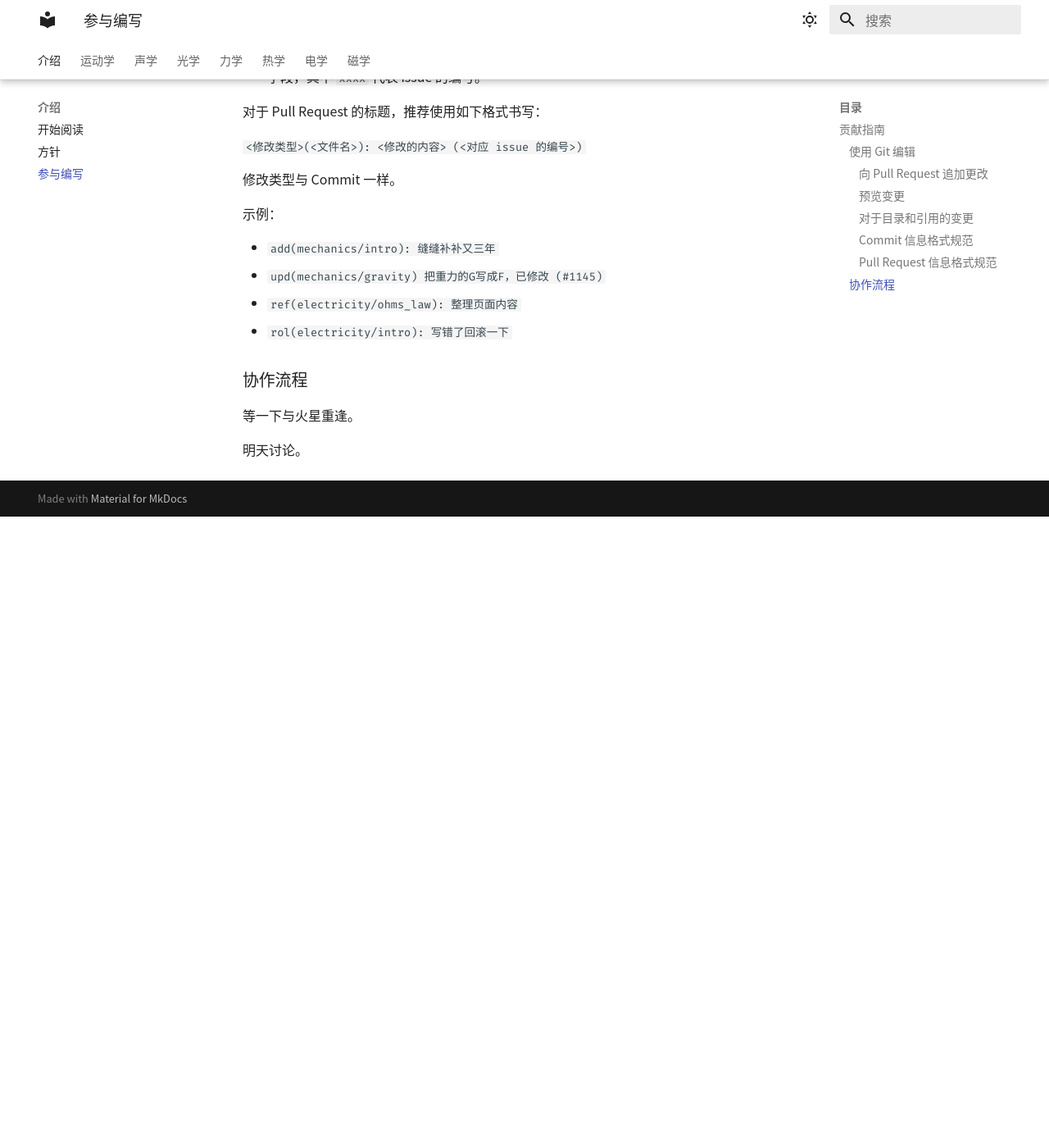
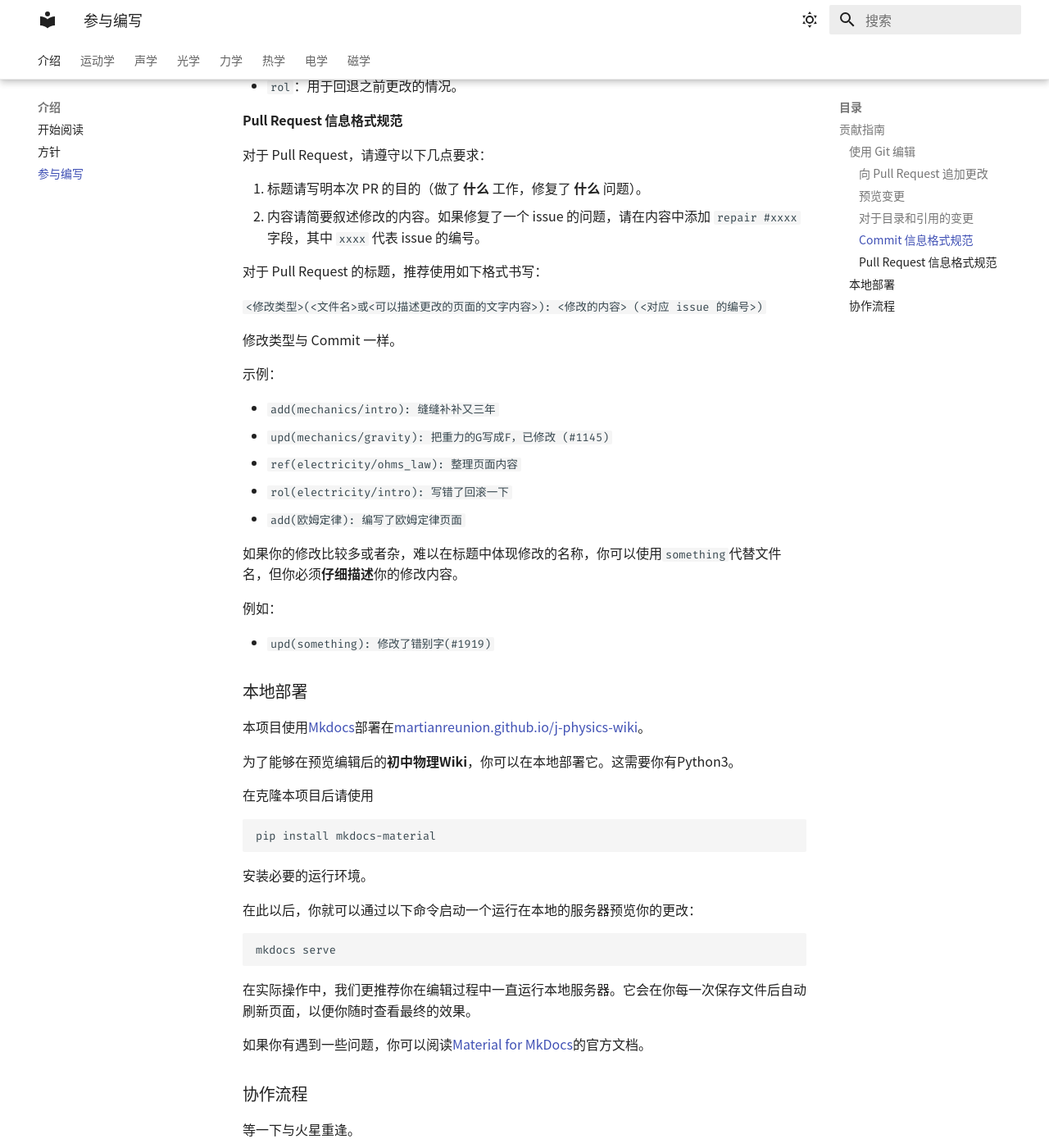
Before and after one commit to MartianReunion/j-physics-wiki, an MkDocs documentation site: the page built from docs/intro/how.md, in a window 1280 px wide and 1400 px high, scrolled down 2162 px. Shown: the whole window at 82% size. Built offline with MkDocs 1.6.1 and Material for MkDocs 9.7.7, drawn with Linux system fonts in a browser that asks for light colours; before the commit the page ends 2792 px from its top, so only the background shows below that; some of the changed text lies outside the part shown.

Commit message:
ref(intro/how): 添加本地部署段落，修改格式内容

````diff
--- a/docs/intro/how.md
+++ b/docs/intro/how.md
@@ -36,13 +36,19 @@
 
 在 clone 下来的本地分支仓库中继续进行修改，并提交（commit）以及推送（push）这些更改即可。你的更改会被自动追加在 Pull Request 中。
 
+!!! note "给管理员的特别提醒"
+
+    为了保持内容的完整性与安全性，本仓库开启了`main`分支保护，虽然你可以直接写入仓库，但你必须通过PR向`main`分支添加内容。
+
 #### 预览变更
 
-您在本地写好md文件就可以用 **vecode** 或者 **typora** 等软件预览变更。注意检查格式问题。
+您在本地写好md文件就可以用 **vscode**或**typora**等软件预览变更。注意检查格式问题。
+
+如果你的软件不能预览Mkdocs的一些扩展语法，或者你想预览页面部署后的状态，你可以参考[本地部署](#本地部署)这一节的内容。
 
 #### 对于目录和引用的变更
 
-通常情况下，如果您需要添加一个新页面，或者修改已有页面在目录中的链接，您就需要对 [`mkdocs.yml`](https://github.com/OI-wiki/OI-wiki/blob/master/mkdocs.yml) 文件作出改动。
+通常情况下，如果您需要添加一个新页面，或者修改已有页面在目录中的链接，您就需要对 [`mkdocs.yml`](https://github.com/MartianReunion/j-physics-wiki/blob/main/mkdocs.yml) 文件作出改动。
 
 添加新页面可以参考既有的格式。但除非是进行重构或修正名词，否则 **我们不建议对既有页面的引用链接进行修改**，Pull Requests 中不必要的修改也将被驳回。
 
@@ -55,7 +61,7 @@
 
 对于 commit 摘要，请按照如下格式书写：
 
-`<修改类型>(<文件名>): <修改的内容>`
+`<修改类型>(<文件名>或<可以描述更改的页面的文字内容>): <修改的内容>`
 
 修改类型分为如下几类：
 
@@ -73,16 +79,47 @@
 
 对于 Pull Request 的标题，推荐使用如下格式书写：
 
-`<修改类型>(<文件名>): <修改的内容> (<对应 issue 的编号>) `
+`<修改类型>(<文件名>或<可以描述更改的页面的文字内容>): <修改的内容> (<对应 issue 的编号>) `
 
 修改类型与 Commit 一样。
 
 示例：
 
 - `add(mechanics/intro): 缝缝补补又三年`
-- `upd(mechanics/gravity) 把重力的G写成F，已修改 (#1145)`
+- `upd(mechanics/gravity): 把重力的G写成F，已修改 (#1145)`
 - `ref(electricity/ohms_law): 整理页面内容`
 - `rol(electricity/intro): 写错了回滚一下`
+- `add(欧姆定律): 编写了欧姆定律页面`
+
+如果你的修改比较多或者杂，难以在标题中体现修改的名称，你可以使用`something`代替文件名，但你必须**仔细描述**你的修改内容。
+
+例如：
+
+- `upd(something): 修改了错别字(#1919)`
+
+### 本地部署
+
+本项目使用[Mkdocs](https://github.com/mkdocs/mkdocs)部署在[martianreunion.github.io/j-physics-wiki](https://martianreunion.github.io/j-physics-wiki/)。
+
+为了能够在预览编辑后的**初中物理Wiki**，你可以在本地部署它。这需要你有Python3。
+
+在克隆本项目后请使用
+
+```bash
+pip install mkdocs-material
+```
+
+安装必要的运行环境。
+
+在此以后，你就可以通过以下命令启动一个运行在本地的服务器预览你的更改：
+
+```bash
+mkdocs serve
+```
+
+在实际操作中，我们更推荐你在编辑过程中一直运行本地服务器。它会在你每一次保存文件后自动刷新页面，以便你随时查看最终的效果。
+
+如果你有遇到一些问题，你可以阅读[Material for MkDocs](https://squidfunk.github.io/mkdocs-material/)的官方文档。
 
 ### 协作流程
 
--- a/mkdocs.yml
+++ b/mkdocs.yml
@@ -55,3 +55,7 @@ theme:
   font:
     text: 'Noto Sans CJK SC'
     code: 'Fira Mono'
+markdown_extensions:
+  - admonition
+  - pymdownx.details
+  - pymdownx.superfences
````
